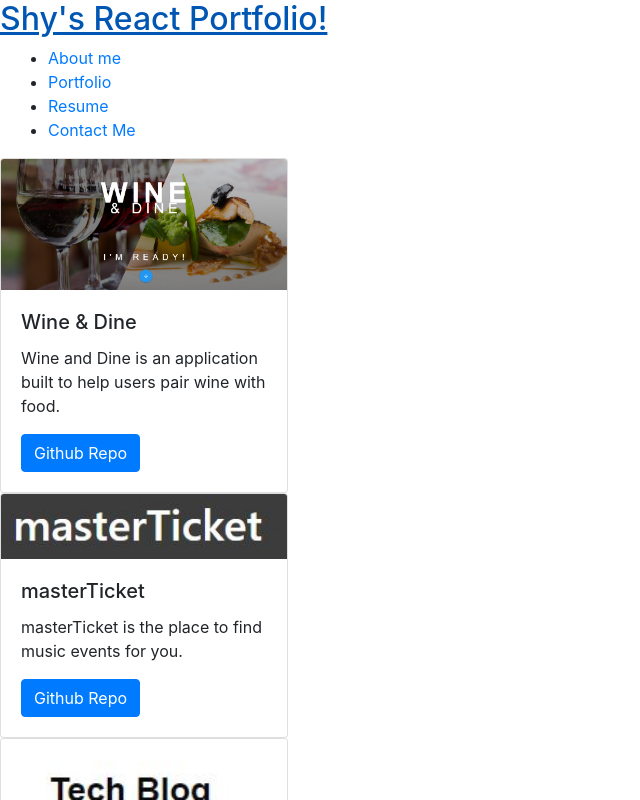
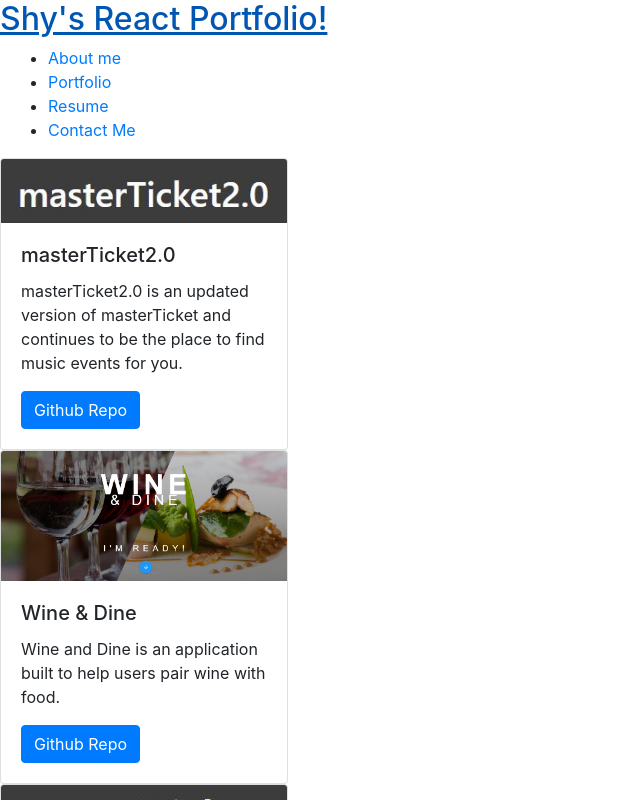
Before and after one commit to Shygois/react-portfolio, a React (Create React App) app: page /portfolio in a window 1280 px wide. Shown: the top 800 px of the page, without its empty margins (0-640 px from the left). Built offline with nearby package versions, Linux system fonts and the light colour scheme.

Commit message:
added project 3 to portfolio

```diff
--- a/src/components/Portfolio/index.js
+++ b/src/components/Portfolio/index.js
@@ -7,10 +7,18 @@ import TechBlog from '../../assets/images/techblog.JPG';
 import NoteTaker from '../../assets/images/notetaker.JPG';
 import WeatherDashboard from '../../assets/images/weatherdash.JPG';
 import CalendarApp from '../../assets/images/WorkdayScheduler.JPG';
+import MasterTicket2 from '../../assets/images/masterTicket2.JPG';
 
 function Portfolio() {
 
     const projects = [
+        {
+            name: "masterTicket2.0",
+            description: "masterTicket2.0 is an updated version of masterTicket and continues to be the place to find music events for you.",
+            thumbnail: MasterTicket2,
+            githubUrl: "https://github.com/UCB-Bootcamp/masterTicket2.0",
+            appUrl: "https://masterticket2.herokuapp.com/",
+        },
         {
             name: "Wine & Dine",
             description: "Wine and Dine is an application built to help users pair wine with food.",
```
Also changed, not shown: src/assets/images/masterTicket2.JPG (added).
